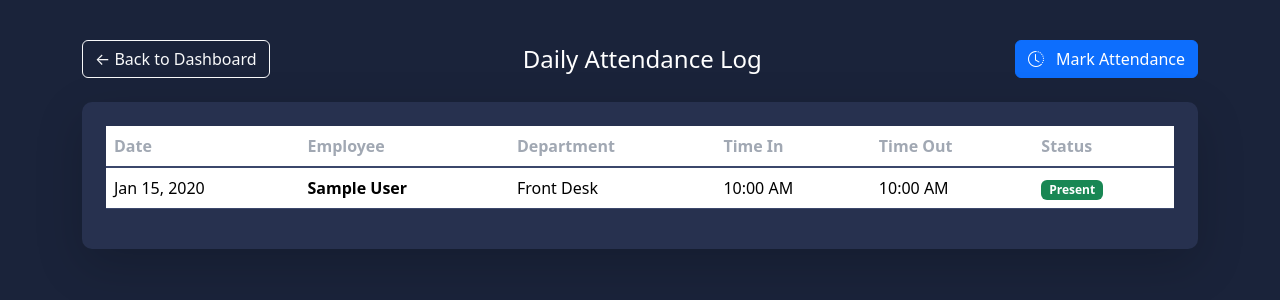
After one commit to Aizen0303/hotel-payroll-system, a PHP site: page /pages/attendance.php in a window 1280 px wide. The commit adds this page. Shown: the top 300 px of the page. Run offline with PHP 8.4, Linux system fonts and the light colour scheme; the visitor is signed in with stand-in values (Sample User, id 1); tables that the repository leaves empty hold one stand-in row (values such as "Sample post").

Commit message:
Add attendance tracking system and modal

```diff
--- a/index.php
+++ b/index.php
@@ -45,7 +45,7 @@ require_once 'includes/header.php';
             <a href="#" class="active"><i class="bi bi-grid-fill me-3"></i> Dashboard</a>
             <a href="#"><i class="bi bi-people-fill me-3"></i> Employees</a>
             <a href="pages/create_user.php"><i class="bi bi-person-badge-fill me-3"></i> Manage Users</a>
-            <a href="#"><i class="bi bi-calendar-check-fill me-3"></i> Attendance</a>
+            <a href="pages/attendance.php"><i class="bi bi-calendar-check-fill me-3"></i> Attendance</a>
             <a href="#"><i class="bi bi-wallet-fill me-3"></i> Payroll</a>
             <a href="#"><i class="bi bi-envelope-fill me-3"></i> Manage Leaves</a>
             <a href="#"><i class="bi bi-megaphone-fill me-3"></i> Announcements</a>
--- /dev/null
+++ b/pages/attendance.php
@@ -0,0 +1,146 @@
+<?php
+session_start();
+require_once '../config/db.php';
+
+// Security Guard
+if (!isset($_SESSION['user_id'])) {
+    header("Location: login.php");
+    exit();
+}
+
+// Fetch attendance records and JOIN with the employees table
+$sql = "SELECT a.*, e.first_name, e.last_name, e.department
+        FROM attendance a
+        JOIN employees e ON a.employee_id = e.id
+        ORDER BY a.attendance_date DESC, a.time_in DESC";
+$stmt = $conn->query($sql);
+$attendance_logs = $stmt->fetchAll(PDO::FETCH_ASSOC);
+
+// NEW: Fetch employee list for the dropdown modal
+$empStmt = $conn->query("SELECT id, first_name, last_name FROM employees ORDER BY first_name ASC");
+$employeeList = $empStmt->fetchAll(PDO::FETCH_ASSOC);
+?>
+<!DOCTYPE html>
+<html lang="en">
+<head>
+    <meta charset="UTF-8">
+    <title>Attendance - Hotel Payroll</title>
+    <link href="https://cdn.jsdelivr.net/npm/bootstrap@5.3.3/dist/css/bootstrap.min.css" rel="stylesheet">
+    <link rel="stylesheet" href="https://cdn.jsdelivr.net/npm/bootstrap-icons@1.11.3/font/bootstrap-icons.min.css">
+    <style>
+        body { background-color: #1a233a; color: #fff; padding: 40px 0; }
+        .card { background-color: #27314f; border: none; border-radius: 10px; }
+        .table { color: #fff; vertical-align: middle; }
+        .table thead th { border-bottom: 2px solid #3b476b; color: #a1a8b3; }
+        .table td { border-bottom: 1px solid #3b476b; }
+    </style>
+</head>
+<body>
+    <div class="container">
+        <div class="d-flex justify-content-between align-items-center mb-4">
+            <a href="../index.php" class="btn btn-outline-light">&larr; Back to Dashboard</a>
+            <h4 class="m-0">Daily Attendance Log</h4>
+            <button class="btn btn-primary" data-bs-toggle="modal" data-bs-target="#markAttendanceModal">
+                <i class="bi bi-clock-history me-2"></i> Mark Attendance
+            </button>
+        </div>
+
+        <div class="card p-4 shadow-lg">
+            <table class="table table-hover">
+                <thead>
+                    <tr>
+                        <th>Date</th>
+                        <th>Employee</th>
+                        <th>Department</th>
+                        <th>Time In</th>
+                        <th>Time Out</th>
+                        <th>Status</th>
+                    </tr>
+                </thead>
+                <tbody>
+                    <?php if (count($attendance_logs) > 0): ?>
+                        <?php foreach ($attendance_logs as $log): ?>
+                        <tr>
+                            <td><?php echo date('M d, Y', strtotime($log['attendance_date'])); ?></td>
+                            <td class="fw-bold"><?php echo htmlspecialchars($log['first_name'] . ' ' . $log['last_name']); ?></td>
+                            <td><?php echo htmlspecialchars($log['department']); ?></td>
+                            <td><?php echo $log['time_in'] ? date('h:i A', strtotime($log['time_in'])) : '--:--'; ?></td>
+                            <td><?php echo $log['time_out'] ? date('h:i A', strtotime($log['time_out'])) : '--:--'; ?></td>
+                            <td>
+                                <?php
+                                    $badge = 'bg-success';
+                                    if ($log['status'] == 'Late') $badge = 'bg-warning text-dark';
+                                    if ($log['status'] == 'Absent') $badge = 'bg-danger';
+                                    if ($log['status'] == 'On Leave') $badge = 'bg-info text-dark';
+                                ?>
+                                <span class="badge <?php echo $badge; ?>"><?php echo $log['status']; ?></span>
+                            </td>
+                        </tr>
+                        <?php endforeach; ?>
+                    <?php else: ?>
+                        <tr>
+                            <td colspan="6" class="text-center py-4 text-muted">No attendance records found.</td>
+                        </tr>
+                    <?php endif; ?>
+                </tbody>
+            </table>
+        </div>
+        <!-- Mark Attendance Modal -->
+        <div class="modal fade" id="markAttendanceModal" tabindex="-1">
+            <div class="modal-dialog">
+                <div class="modal-content">
+                    <div class="modal-header bg-primary text-white">
+                        <h5 class="modal-title">Mark Attendance</h5>
+                        <button type="button" class="btn-close btn-close-white" data-bs-dismiss="modal"></button>
+                    </div>
+                    <form action="../controllers/mark_attendance.php" method="POST">
+                        <div class="modal-body text-start">
+                            <div class="mb-3">
+                                <label class="form-label text-dark">Employee</label>
+                                <select name="employee_id" class="form-select" required>
+                                    <option value="">Select Employee...</option>
+                                    <?php foreach ($employeeList as $emp): ?>
+                                        <option value="<?php echo $emp['id']; ?>">
+                                            <?php echo htmlspecialchars($emp['first_name'] . ' ' . $emp['last_name']); ?>
+                                        </option>
+                                    <?php endforeach; ?>
+                                </select>
+                            </div>
+                            <div class="mb-3">
+                                <label class="form-label text-dark">Date</label>
+                                <!-- Defaults to today's date automatically -->
+                                <input type="date" name="attendance_date" class="form-control" value="<?php echo date('Y-m-d'); ?>" required>
+                            </div>
+                            <div class="row">
+                                <div class="col-md-6 mb-3">
+                                    <label class="form-label text-dark">Time In</label>
+                                    <input type="time" name="time_in" class="form-control">
+                                </div>
+                                <div class="col-md-6 mb-3">
+                                    <label class="form-label text-dark">Time Out</label>
+                                    <input type="time" name="time_out" class="form-control">
+                                </div>
+                            </div>
+                            <div class="mb-3">
+                                <label class="form-label text-dark">Status</label>
+                                <select name="status" class="form-select" required>
+                                    <option value="Present">Present</option>
+                                    <option value="Late">Late</option>
+                                    <option value="Absent">Absent</option>
+                                    <option value="On Leave">On Leave</option>
+                                </select>
+                            </div>
+                        </div>
+                        <div class="modal-footer">
+                            <button type="button" class="btn btn-secondary" data-bs-dismiss="modal">Cancel</button>
+                            <button type="submit" class="btn btn-primary">Save Record</button>
+                        </div>
+                    </form>
+                </div>
+            </div>
+        </div>
+    </div>
+
+    <script src="https://cdn.jsdelivr.net/npm/bootstrap@5.3.3/dist/js/bootstrap.bundle.min.js"></script>
+</body>
+</html>
```
Also changed, not shown: controllers/mark_attendance.php (added, +40 -0 lines).
